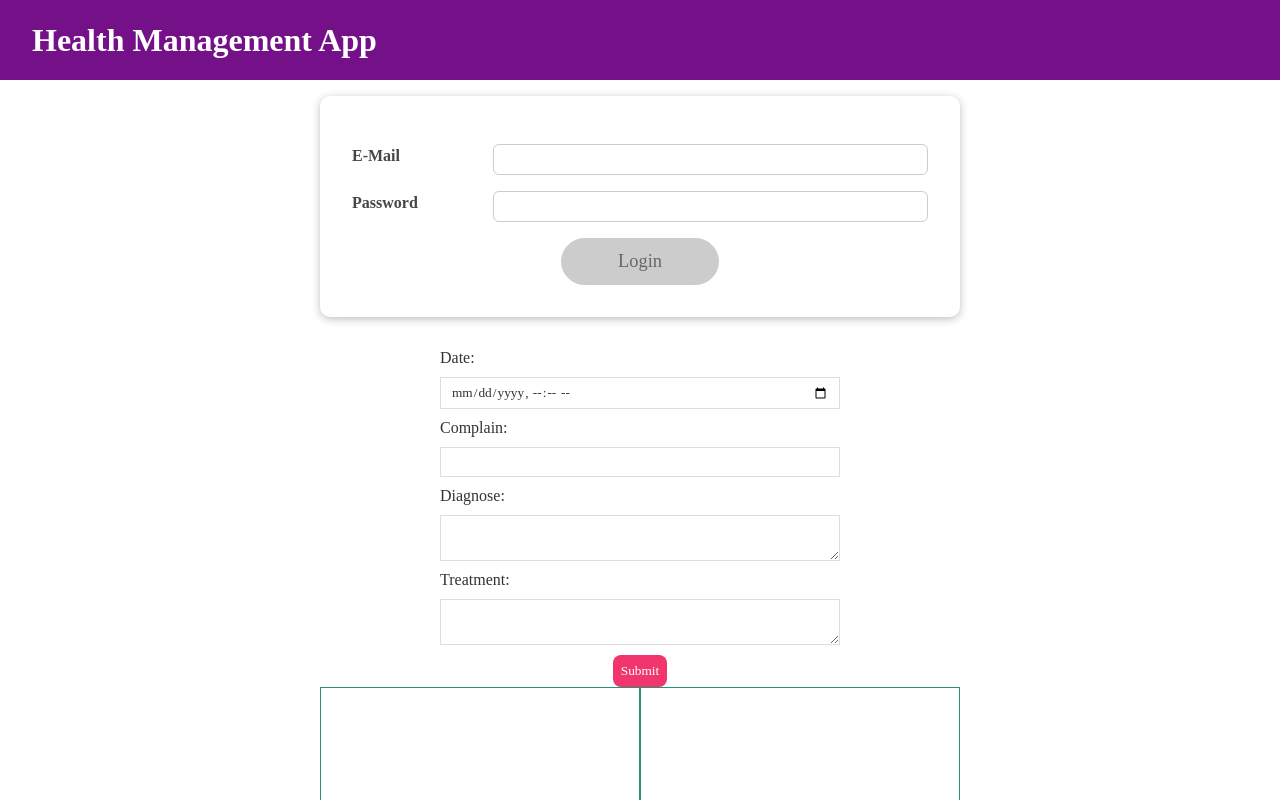
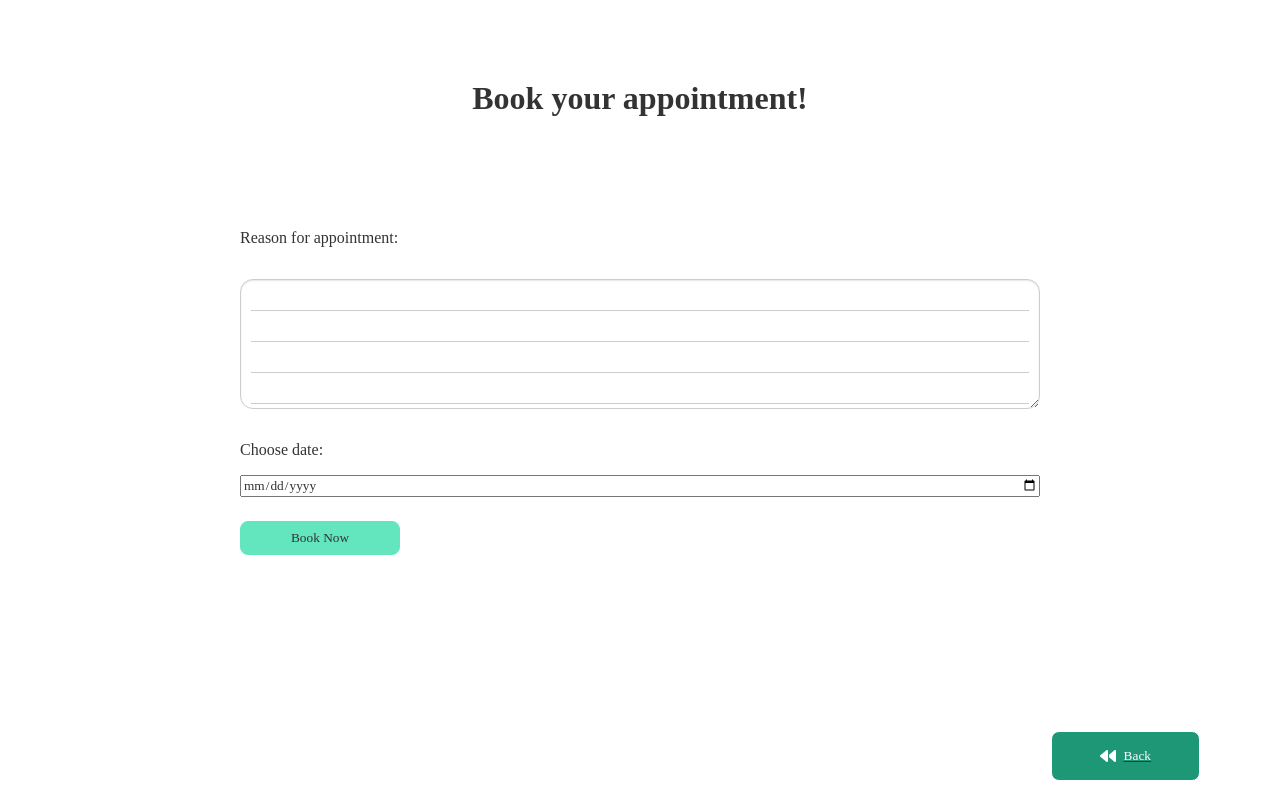
Before and after one commit to adedotunolamide01/AGJ-Group-Project, a React (Create React App) app: page /bookAppointment in a window 1280 px wide. Shown: the top 800 px of the page. Built offline with nearby package versions, Linux system fonts and the light colour scheme.

Commit message:
view appointment completed

```diff
--- a/src/App.js
+++ b/src/App.js
@@ -1,17 +1,22 @@
-import { BrowserRouter as Router } from "react-router-dom";
+import { Route, Routes } from "react-router-dom";
 import AppointmentHome from "./components/Appointment/AppointmentHomePage/AppointmentHomePage";
+import BookAppointment from "./components/Appointment/BookAppointment.js/BookAppointment";
+import ViewAppointment from "./components/Appointment/ViewAppointment.js/ViewAppointment";
 import Doctorpage from "./components/Page/Doctorpage";
 import Frontpage from "./components/Page/FrontPage";
 
 function App() {
   return (
-    <Router>
-      <div>
-        <Frontpage />
-        <Doctorpage />
-        <AppointmentHome />
-      </div>
-    </Router>
+    <div>
+      <Routes>
+        <Route path="/" element={<Frontpage />} />
+        <Route path="/doctor" element={<Doctorpage />} />
+        <Route path="/frontpage" element={<Frontpage />} />
+        <Route path="/appointment" element={<AppointmentHome />} />
+        <Route path="/viewAppointment" element={<ViewAppointment />} />
+        <Route path="/bookAppointment" element={<BookAppointment />} />
+      </Routes>
+    </div>
   );
 }
 
--- a/src/components/Appointment/AppointmentHomePage/AppointmentHomePage.css
+++ b/src/components/Appointment/AppointmentHomePage/AppointmentHomePage.css
@@ -13,7 +13,7 @@
   text-align: center;
 }
 
-a {
+.link {
   text-decoration: none;
   font-size: 2rem;
   font-weight: 600;
@@ -40,7 +40,7 @@ a {
   display: flex;
   justify-content: center;
   align-items: center;
-  gap: 0.2rem;
+  gap: 0.5rem;
 }
 
 .appointment-back-svg {
--- a/src/components/Appointment/AppointmentHomePage/AppointmentHomePage.js
+++ b/src/components/Appointment/AppointmentHomePage/AppointmentHomePage.js
@@ -1,11 +1,12 @@
 import "./AppointmentHomePage.css";
+import { Link } from "react-router-dom";
 
 const AppointmentHome = () => {
   return (
     <div>
       <div className="appointment-home">
         <div className="appointment">
-          <a href="/">
+          <Link className="link" to="/viewAppointment">
             View Appointment
             <svg
               className="appointment-home-svg"
@@ -14,10 +15,10 @@ const AppointmentHome = () => {
             >
               <path d="M416 208c0 45.9-14.9 88.3-40 122.7L502.6 457.4c12.5 12.5 12.5 32.8 0 45.3s-32.8 12.5-45.3 0L330.7 376c-34.4 25.2-76.8 40-122.7 40C93.1 416 0 322.9 0 208S93.1 0 208 0S416 93.1 416 208zM208 352c79.5 0 144-64.5 144-144s-64.5-144-144-144S64 128.5 64 208s64.5 144 144 144z" />
             </svg>
-          </a>
+          </Link>
         </div>
         <div className="appointment">
-          <a href="/">
+          <Link className="link" to="/bookAppointment">
             Book Appointment
             <svg
               className="appointment-home-svg"
@@ -26,10 +27,11 @@ const AppointmentHome = () => {
             >
               <path d="M471.6 21.7c-21.9-21.9-57.3-21.9-79.2 0L362.3 51.7l97.9 97.9 30.1-30.1c21.9-21.9 21.9-57.3 0-79.2L471.6 21.7zm-299.2 220c-6.1 6.1-10.8 13.6-13.5 21.9l-29.6 88.8c-2.9 8.6-.6 18.1 5.8 24.6s15.9 8.7 24.6 5.8l88.8-29.6c8.2-2.8 15.7-7.4 21.9-13.5L437.7 172.3 339.7 74.3 172.4 241.7zM96 64C43 64 0 107 0 160V416c0 53 43 96 96 96H352c53 0 96-43 96-96V320c0-17.7-14.3-32-32-32s-32 14.3-32 32v96c0 17.7-14.3 32-32 32H96c-17.7 0-32-14.3-32-32V160c0-17.7 14.3-32 32-32h96c17.7 0 32-14.3 32-32s-14.3-32-32-32H96z" />
             </svg>
-          </a>
+          </Link>
         </div>
       </div>
       <div className="appointment-button">
+        <Link>
           <button className="btn">
             <svg
               className="appointment-back-svg"
@@ -40,6 +42,7 @@ const AppointmentHome = () => {
             </svg>
             Back
           </button>
+        </Link>
       </div>
     </div>
   );
--- /dev/null
+++ b/src/components/Appointment/BookAppointment.js/BookAppointment.css
@@ -0,0 +1,53 @@
+.booking-heading {
+  text-align: center;
+  padding-top: 5rem;
+}
+
+form {
+  display: flex;
+  flex-direction: column;
+  margin: 0 10rem;
+  padding: 5rem;
+  width: 80% auto;
+}
+
+textarea {
+  outline: none;
+  border: none;
+  border-bottom: 0.1rem solid #cccccc;
+  width: 100% auto;
+  background-image: -webkit-linear-gradient(left, white 10px, transparent 10px),
+    -webkit-linear-gradient(right, white 10px, transparent 10px),
+    -webkit-linear-gradient(white 30px, #ccc 30px, #ccc 31px, white 31px);
+  background-size: 100% 100%, 100% 100%, 100% 31px;
+  border: 1px solid #cccccc;
+  border-radius: 0.8rem;
+  box-shadow: inset 0 1px 2px rgba(0, 0, 0, 0.1);
+  line-height: 31px;
+  margin: 1rem 0 0 0;
+}
+
+label {
+  margin: 2rem 0 1rem 0;
+}
+
+.submit {
+  text-align: center;
+  padding: 0.5rem;
+  background-color: rgb(99, 230, 190);
+  border: 0.1rem solid rgb(99, 230, 190);
+  border-radius: 0.5rem;
+  width: 20%;
+  margin-top: 0.5rem;
+  cursor: pointer;
+}
+
+.book-btn {
+  margin: 1rem 0;
+}
+
+.back-button {
+  display: flex;
+  justify-content: flex-end;
+  margin: 5rem;
+}
--- /dev/null
+++ b/src/components/Appointment/BookAppointment.js/BookAppointment.js
@@ -0,0 +1,64 @@
+import { useState } from "react";
+import { Link } from "react-router-dom";
+import "./BookAppointment.css";
+
+const BookAppointment = () => {
+  const [reason, setReason] = useState("");
+  const [date, setDate] = useState("");
+
+  const handleSubmit = (event) => {
+    event.preventDefault();
+
+    alert(
+      "Your booking has been sent successfully, please wait for confirmation."
+    );
+    setReason("");
+    setDate("");
+  };
+
+  return (
+    <div>
+      <h1 className="booking-heading">Book your appointment!</h1>
+      <form onSubmit={handleSubmit}>
+        <label for="reason">Reason for appointment:</label>
+        <textarea
+          rows="4"
+          cols="50"
+          name="reason"
+          value={reason}
+          onChange={(e) => setReason(e.target.value)}
+          required
+        ></textarea>
+
+        <label for="date">Choose date:</label>
+        <input
+          type="date"
+          name="date:"
+          value={date}
+          onChange={(e) => setDate(e.target.value)}
+          required
+        />
+
+        <div className="book-btn">
+          <input className="submit" type="submit" value="Book Now" />
+        </div>
+      </form>
+      <div className="back-button">
+        <Link to="/appointment">
+          <button className="btn">
+            <svg
+              className="appointment-back-svg"
+              xmlns="http://www.w3.org/2000/svg"
+              viewBox="0 0 512 512"
+            >
+              <path d="M459.5 440.6c9.5 7.9 22.8 9.7 34.1 4.4s18.4-16.6 18.4-29V96c0-12.4-7.2-23.7-18.4-29s-24.5-3.6-34.1 4.4L288 214.3V256v41.7L459.5 440.6zM256 352V256 128 96c0-12.4-7.2-23.7-18.4-29s-24.5-3.6-34.1 4.4l-192 160C4.2 237.5 0 246.5 0 256s4.2 18.5 11.5 24.6l192 160c9.5 7.9 22.8 9.7 34.1 4.4s18.4-16.6 18.4-29V352z" />
+            </svg>
+            Back
+          </button>
+        </Link>
+      </div>
+    </div>
+  );
+};
+
+export default BookAppointment;
--- /dev/null
+++ b/src/components/Appointment/ViewAppointment.js/ViewAppointment.css
@@ -0,0 +1,34 @@
+.appointment-home {
+  display: flex;
+  flex-direction: column;
+  align-items: center;
+  gap: 3rem;
+}
+
+.appointment-display {
+  width: 80%;
+  height: 30vh;
+  padding: 20px;
+  box-shadow: inset 0 -3em 3em rgba(0, 0, 0, 0.1), 0 0 0 2px rgb(255, 255, 255),
+    0.3em 0.3em 1em rgba(0, 0, 0, 0.3);
+}
+
+.appointment-close-btn {
+  display: flex;
+  justify-content: flex-end;
+  margin-top: 7rem;
+}
+
+.close-btn {
+  background-color: rgb(99, 230, 190);
+  color: white;
+  border-radius: 0.5rem;
+  border: 0.1rem solid rgb(99, 230, 190);
+  font-size: 1rem;
+  width: 6rem;
+  padding: 0.5rem;
+}
+
+.appointment-history-heading {
+  margin: 2rem 0 1rem 0;
+}
--- /dev/null
+++ b/src/components/Appointment/ViewAppointment.js/ViewAppointment.js
@@ -0,0 +1,59 @@
+import { useState } from "react";
+import { Link } from "react-router-dom";
+import "./ViewAppointment.css";
+
+const ViewAppointment = () => {
+  const [appHistory, setAppHistory] = useState([
+    {
+      date: "04 / 11 / 2021",
+      Consultant: "Dr. Tobi",
+      id: 1,
+    },
+    {
+      date: "06 / 27 / 2021",
+      Consultant: "Dr. Sam",
+      id: 2,
+    },
+    {
+      date: "02 / 18 / 2022",
+      Consultant: "Dr. Shane",
+      id: 3,
+    },
+    {
+      date: "08 / 30 / 2022",
+      Consultant: "Rema RGN",
+      id: 4,
+    },
+  ]);
+  return (
+    <div className="appointment-home">
+      {/* <div>
+        <button onClick={() => setIsOpen(true)}>open pop up</button>
+        {isOpen && (
+          <div>
+            <div>There is no new appointment</div>
+            <button onClick={() => setIsOpen(false)}>close pop up</button>
+          </div>
+        )}
+      </div> */}
+      <div className="appointment-display">
+        <p className="appointment-display-text">No appointment information</p>
+        <div className="appointment-close-btn">
+          <Link to="/appointment">
+            <button className="close-btn">Back</button>
+          </Link>
+        </div>
+      </div>
+      <div className="appointment-history">
+        <h3 className="appointment-history-heading">Appointment History</h3>
+        <div>
+          {appHistory.map((history) => {
+            return <p key={history.id}>{history.date}</p>;
+          })}
+        </div>
+      </div>
+    </div>
+  );
+};
+
+export default ViewAppointment;
--- a/src/index.js
+++ b/src/index.js
@@ -1,8 +1,13 @@
-import React from 'react';
-import ReactDOM from 'react-dom/client';
+import React from "react";
+import ReactDOM from "react-dom/client";
+import { BrowserRouter } from "react-router-dom";
 
-import './index.css';
-import App from './App';
+import "./index.css";
+import App from "./App";
 
-const root = ReactDOM.createRoot(document.getElementById('root'));
-root.render(<App />);
+const root = ReactDOM.createRoot(document.getElementById("root"));
+root.render(
+  <BrowserRouter>
+    <App />
+  </BrowserRouter>
+);
```
Also changed, not shown: src/components/Appointment/AppointmentViewPage/AppointmentViewPage.js (deleted, +0 -9 lines), 1 other file (tests, documents, lock files or other folders). Lines whose indentation alone changed are shown as unchanged.
